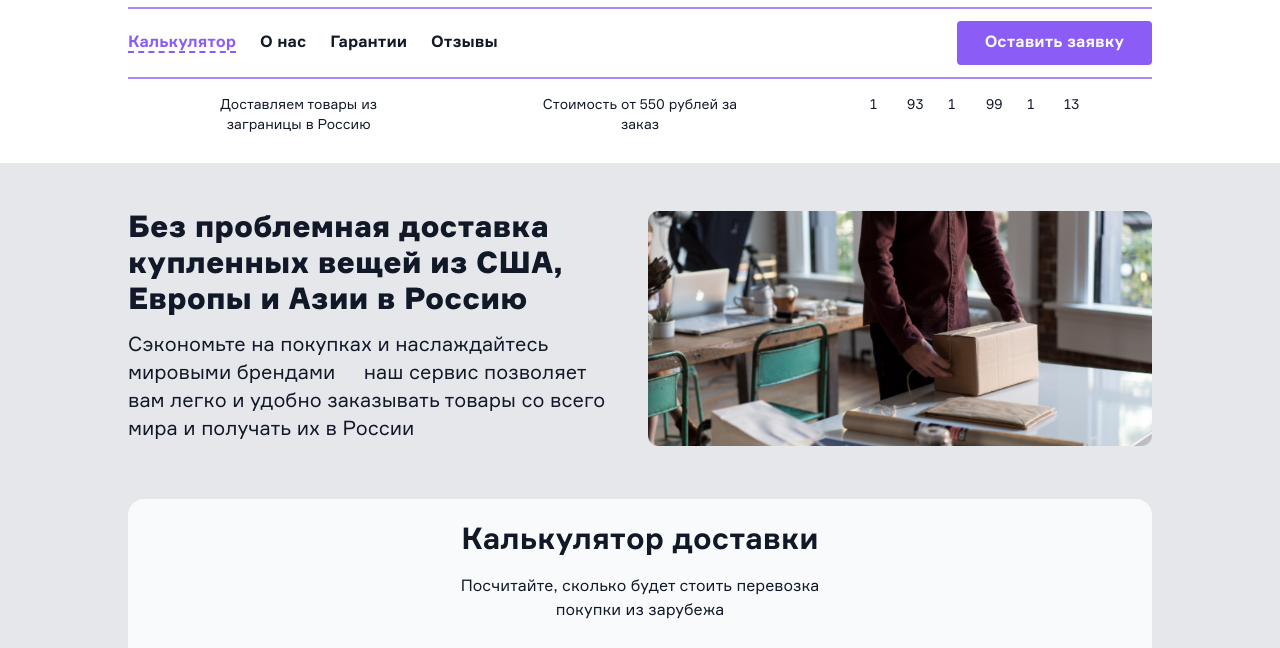
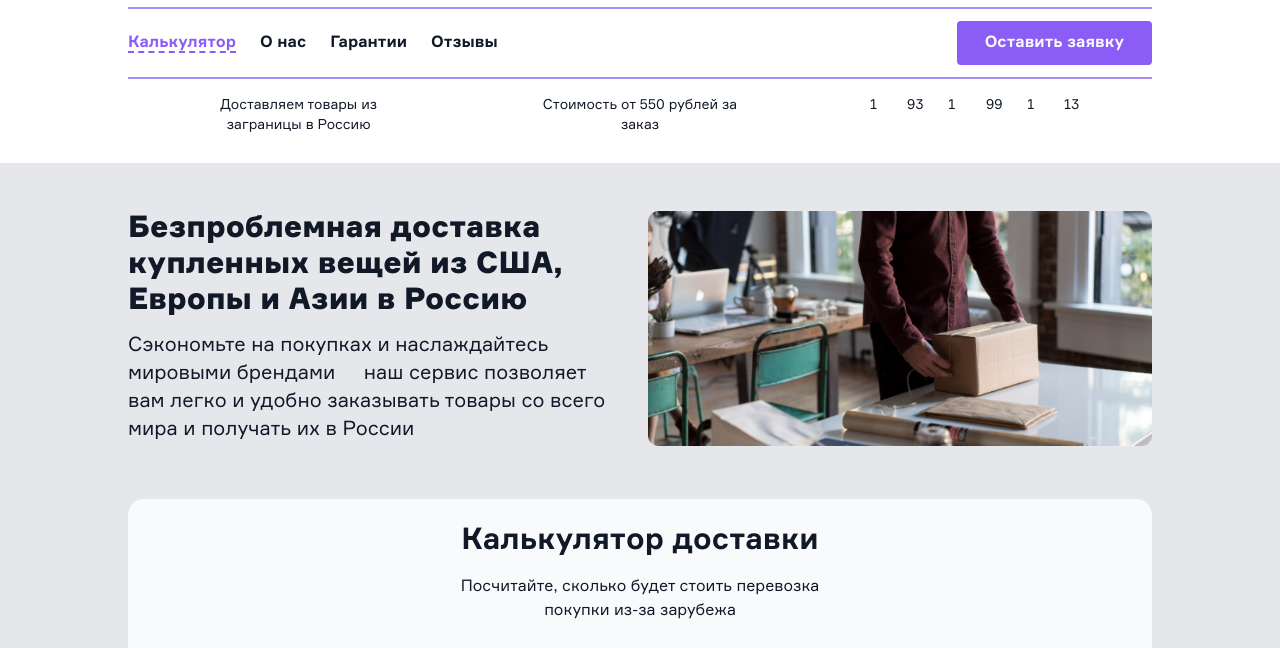
Before and after one commit to Bakulin878/Portfolio_Nikita.io, a plain HTML site: page docs/files/FromBoard-Delivery/index.html in a window 1280 px wide. Shown: the part 115-763 px from the top of the page. Drawn offline with Linux system fonts and the light colour scheme.

Commit message:
Update index.html

```diff
--- a/docs/files/FromBoard-Delivery/index.html
+++ b/docs/files/FromBoard-Delivery/index.html
@@ -77,7 +77,7 @@
             <div class="container container-hero">
                 <div class="hero-content">
                     <div class="hero-delivery">
-                        <h2 class="section-hero-heading">Без проблемная доставка купленных вещей из США, Европы и Азии в Россию</h2>
+                        <h2 class="section-hero-heading">Безпроблемная доставка купленных вещей из США, Европы и Азии в Россию</h2>
                         <p class="section-hero-description">Сэкономьте на покупках и наслаждайтесь мировыми брендами — наш сервис позволяет вам легко и удобно заказывать товары со всего мира и получать их в России</p>
                     </div>
                     <div class="hero-content-logo">
@@ -87,7 +87,7 @@
                 <div class="hero-form">
                     <div class="order-form-text">
                         <p class="order-form-heading">Калькулятор доставки</p>
-                        <p class="order-form-description">Посчитайте, сколько будет стоить перевозка<br> покупки из зарубежа</p>
+                        <p class="order-form-description">Посчитайте, сколько будет стоить перевозка<br> покупки из-за зарубежа</p>
                     </div>
                     <div class="order-form-inputs">
                          <div class=" order-form-input1">
```
